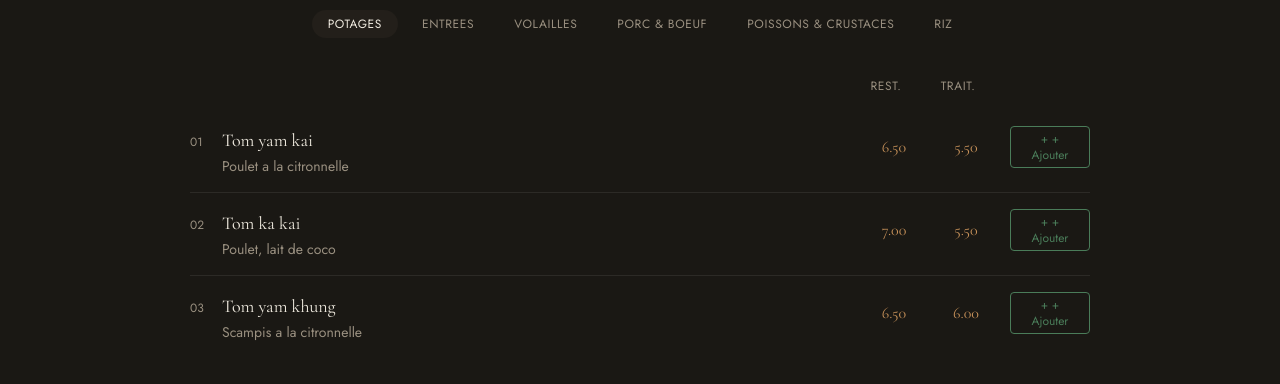
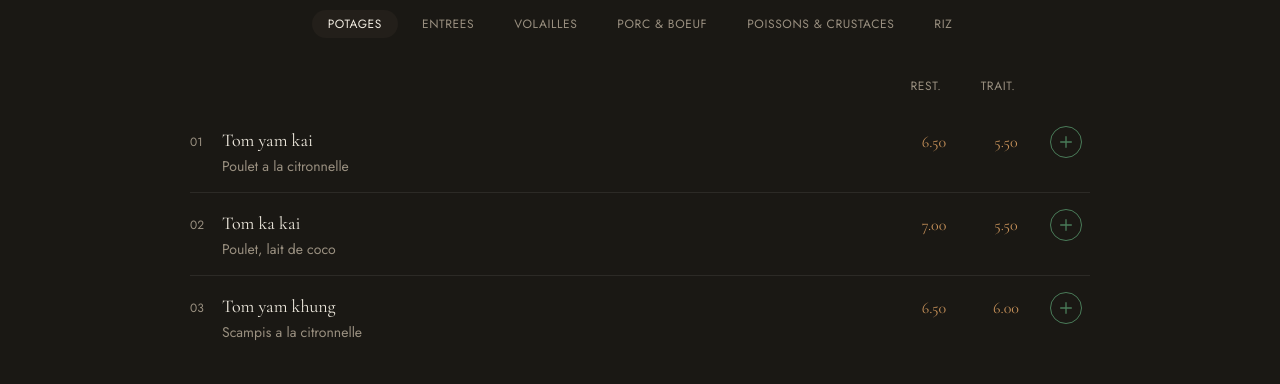
Before and after one commit to fanaman74/lotus-website, a React (Vite) app: page / in a window 1280 px wide. Shown: the part 1960-2344 px from the top of the page. Built offline with nearby package versions, Linux system fonts and the light colour scheme; a web font is replaced by a local one.

Commit message:
feat: simplify menu add button to round + icon

```diff
--- a/src/components/Menu.jsx
+++ b/src/components/Menu.jsx
@@ -78,7 +78,7 @@ export default function Menu() {
         <div className="flex items-center justify-end gap-4 mb-4 pr-2 text-xs uppercase tracking-wider text-text-muted">
           <span className="w-14 text-center">Rest.</span>
           <span className="w-14 text-center">Trait.</span>
-          <span className="w-20" />
+          <span className="w-10" />
         </div>
 
         {/* Menu items */}
@@ -108,16 +108,17 @@ export default function Menu() {
                   <span className="w-14 text-center text-accent font-display">
                     {item.priceTraiteur !== null ? item.priceTraiteur.toFixed(2) : '\u2014'}
                   </span>
-                  <div className="w-20">
-                    {item.priceTraiteur !== null ? (
+                  <div className="w-10">
+                    {item.priceTraiteur !== null && (
                       <button
                         onClick={() => handleAddItem(item)}
-                        className="border border-accent-alt text-accent-alt px-3 py-1 text-xs rounded hover:bg-accent-alt hover:text-bg transition-colors"
+                        className="w-8 h-8 flex items-center justify-center rounded-full border border-accent-alt text-accent-alt hover:bg-accent-alt hover:text-bg transition-colors"
+                        aria-label={`Add ${item.name} to cart`}
                       >
-                        + {t('menu.addButton')}
+                        <svg className="w-4 h-4" fill="none" stroke="currentColor" viewBox="0 0 24 24">
+                          <path strokeLinecap="round" strokeLinejoin="round" strokeWidth={2} d="M12 4v16m8-8H4" />
+                        </svg>
                       </button>
-                    ) : (
-                      <span />
                     )}
                   </div>
                 </div>
```
